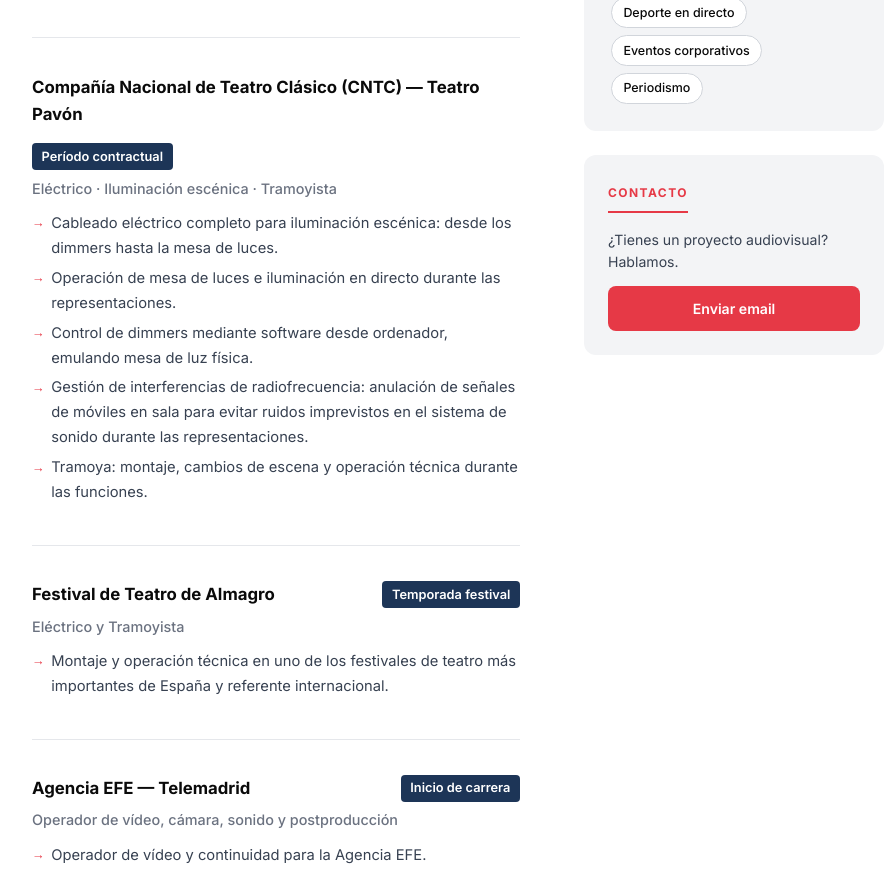
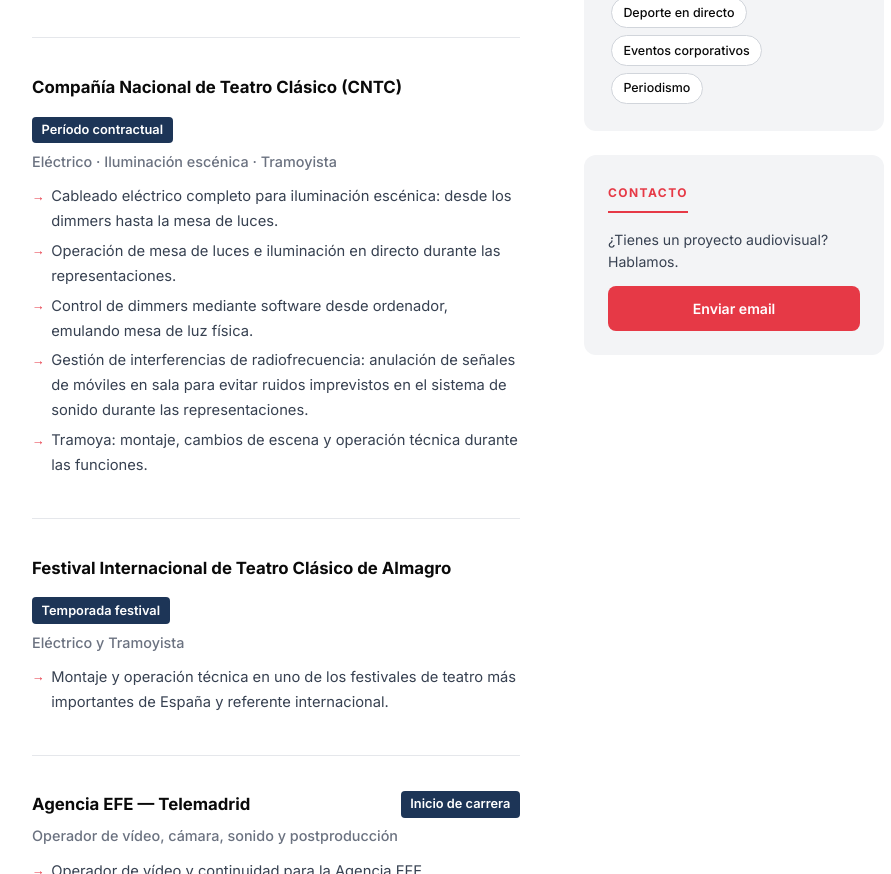
Before and after one commit to academiaencuadre/academia-encuadre, a website: page cv.html in a window 1280 px wide. Shown: the part 1792-2666 px from the top of the page, without its empty margins (182-1073 px from the left). Drawn offline with nearby package versions, Linux system fonts and the light colour scheme.

Commit message:
Actualizar CV: email, TikTok, etc en secciones no-teatro, correcciones CNTC y Festival de Almagro

```diff
--- a/cv.html
+++ b/cv.html
@@ -356,7 +356,7 @@
 
         <div class="trabajo">
           <div class="trabajo-header">
-            <span class="trabajo-empresa">Compañía Nacional de Teatro Clásico (CNTC) — Teatro Pavón</span>
+            <span class="trabajo-empresa">Compañía Nacional de Teatro Clásico (CNTC)</span>
             <span class="trabajo-fecha">Período contractual</span>
           </div>
           <div class="trabajo-rol">Eléctrico · Iluminación escénica · Tramoyista</div>
@@ -373,7 +373,7 @@
 
         <div class="trabajo">
           <div class="trabajo-header">
-            <span class="trabajo-empresa">Festival de Teatro de Almagro</span>
+            <span class="trabajo-empresa">Festival Internacional de Teatro Clásico de Almagro</span>
             <span class="trabajo-fecha">Temporada festival</span>
           </div>
           <div class="trabajo-rol">Eléctrico y Tramoyista</div>
```
